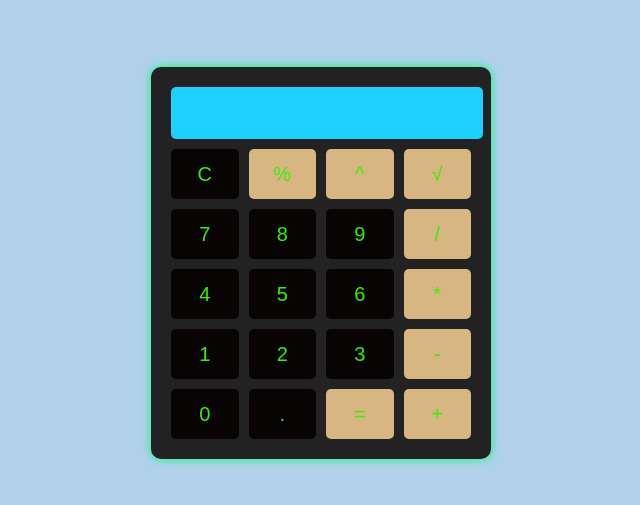
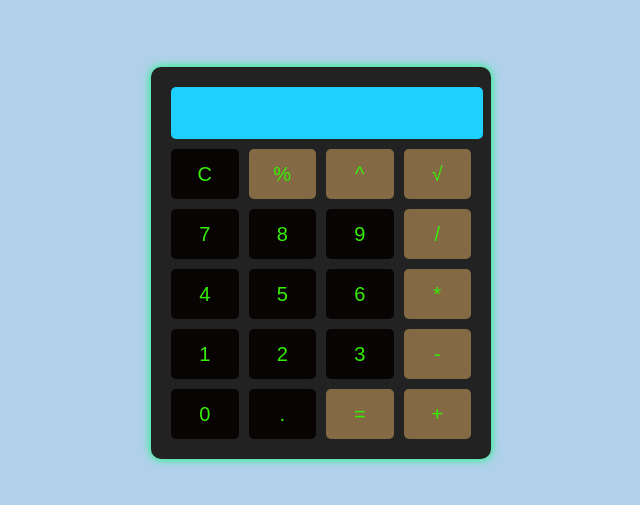
Before and after one commit to Sulth4n27/calcu, a plain HTML site: page index.html in a window 1280 px wide. Shown: the part 145-650 px from the top of the page, without its empty margins (319-959 px from the left). Drawn offline with Linux system fonts and the light colour scheme.

Commit message:
first commit

```diff
--- a/index.html
+++ b/index.html
@@ -53,7 +53,7 @@
             background: #666;
         }
         .operator {
-            background: #d8b682;
+            background: #836a45;
         }
         .operator:active {
             background: #3f22e6;
```
Also changed, not shown: 1 other file.
